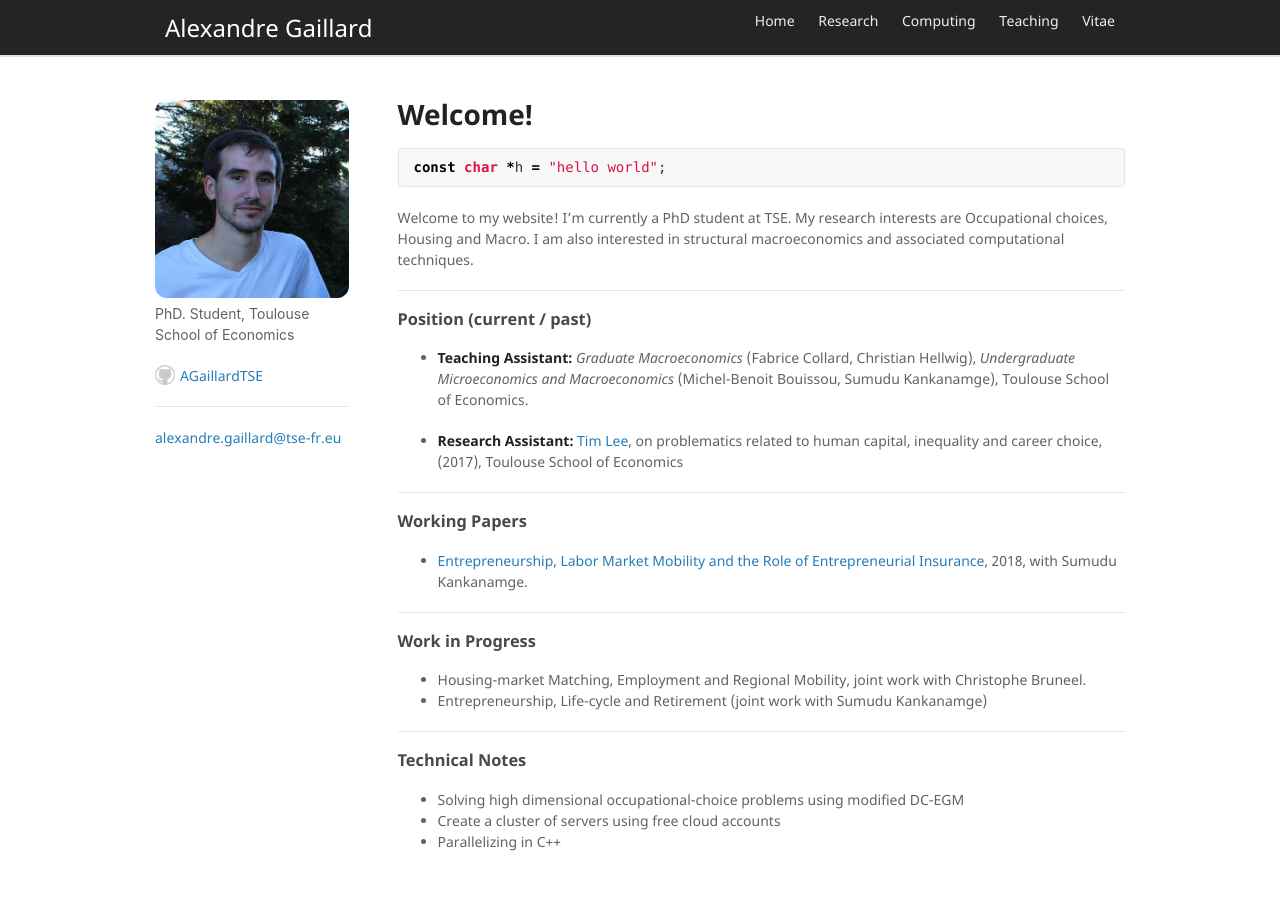
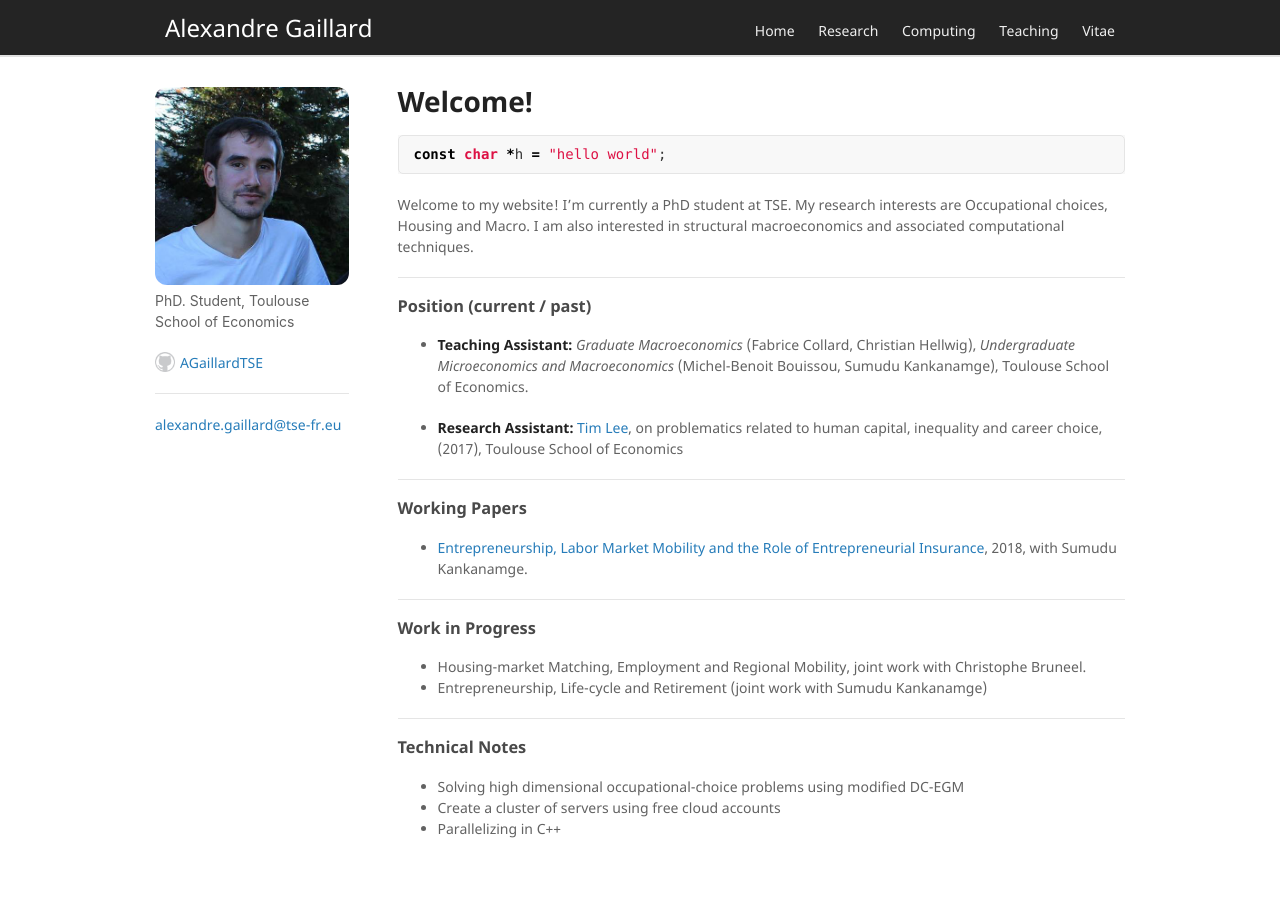
Before and after one commit to AGaillardTSE/AGaillardTSE.github.io, a Jekyll site: the page built from index.md, in a window 1280 px wide. Built offline with Jekyll 4.4.1, drawn with Linux system fonts in a browser that asks for light colours; our own code applies the rules of GitHub Pages for plain Markdown files.

Commit message:
Update jekyll-theme-minimal.scss

```diff
--- a/_sass/jekyll-theme-minimal.scss
+++ b/_sass/jekyll-theme-minimal.scss
@@ -16,7 +16,7 @@
 }
 
 .nav_alex {
-  /*margin-top: 10px;*/
+  margin-top: 10px;
   padding-left: 10px;
   float:right;
 }
@@ -76,7 +76,7 @@
 .menunavbar {
   border-bottom:2px solid #e0e0e0;
   padding-top:10px;
-  margin-bottom:43px;
+  margin-bottom:30px;
   height:45px;
   background-color:#242424;
   color:#fff;
@@ -238,38 +238,13 @@
 
 @media print, screen and (max-width: 960px) {
 
-  .menunavbar {
-    border-bottom: 2px solid #e0e0e0;
-    padding-top: 10px;
-    padding-bottom: 10px;
-    /* margin-bottom: 43px; */
-    /* height: 90px; */
-    background-color: #242424;
-    color: #fff;
-  }
-
 
   header img {
     display:none;
   }
 
-  .menunavbar a {
-    border-bottom: 2px solid #e0e0e0;
-    padding-top: 10px;
-    padding-bottom: 10px;
-    background-color: #242424;
-    color: #fff;
-    height: 100%;
+  .menunavbar {
     margin-bottom: 0px;
-  }
-
-  .menunavbar a {
-    /* padding-top: 35px; */
-    /* padding-bottom: 15px; */
-    padding-left: 10px;
-    padding-right: 10px;
-    color: #efefef;
-    font-weight: normal;
   }
 
   div.wrapper {
@@ -325,15 +300,28 @@
   float:none;
 }
 
+
   .menunavbar {
     border-bottom: 2px solid #e0e0e0;
     padding-top: 10px;
     padding-bottom: 10px;
-    /* margin-bottom: 43px; */
+    /*margin-bottom: 0px; */
     height: 100%;
     background-color: #242424;
     color: #fff;
   }
+
+    .menunavbar a {
+    padding-left: 10px;
+    padding-right: 10px;
+    color: #efefef;
+    font-weight: normal;
+    padding-top: 0px;
+    padding-bottom: 0px;
+    border-bottom: 0px solid #e0e0e0;
+  }
+
+
 
   header {
     padding:10px;
```
